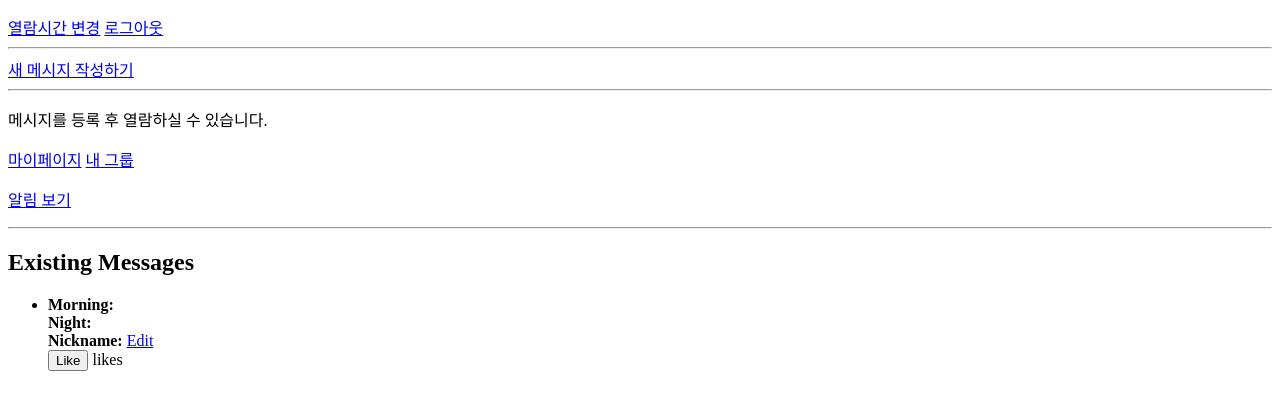
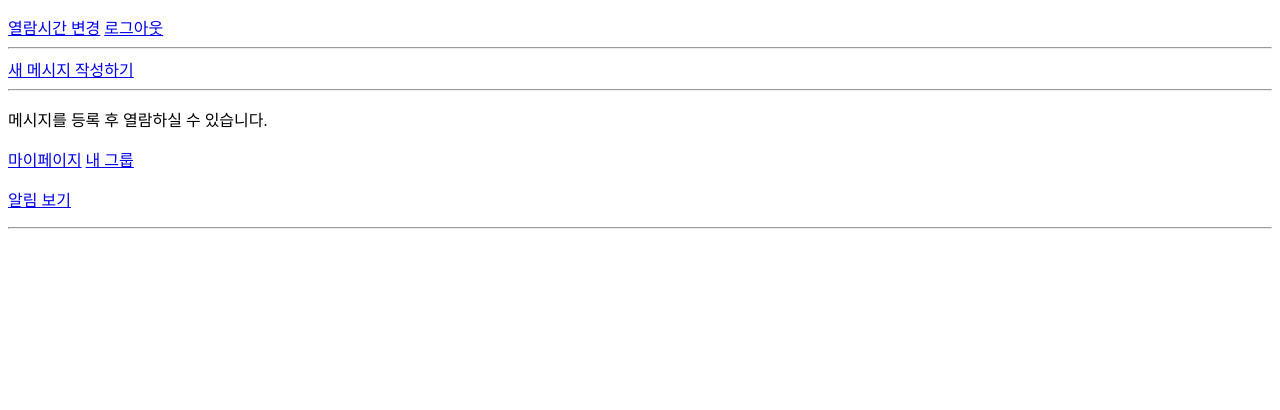
Before and after one commit to huggywuggy1289/2024-CentralHackathon, a Django app: page /main/ in a window 1280 px wide. Shown: the part 225-635 px from the top of the page. Run offline with Django 5.2, Linux system fonts and the light colour scheme; a user stored in the database is signed in; tables that the repository leaves empty hold one stand-in row (values such as "Sample post"); one stand-in notice (Sample message) is shown.

Commit message:
랜덤 메시지 빼고 최종

```diff
--- a/accounts/views.py
+++ b/accounts/views.py
@@ -44,7 +44,7 @@ def login_view(request):
 def logout_view(request):
     if request.method == "POST":
         logout(request)
-        return redirect('accounts:login')
+    return redirect('accounts:login')
 
 # 4. 마이페이지
 @login_required
--- a/main/templates/main/main.html
+++ b/main/templates/main/main.html
@@ -47,31 +47,5 @@
 
     <hr />
 
-    <h2>Existing Messages</h2>
-    <ul>
-        {% if messages %}
-            {% for message in messages %}
-                <li>
-                    <strong>Morning:</strong> {{ message.morning_mes }}<br>
-                    <strong>Night:</strong> {{ message.night_mes }}<br>
-                    <strong class="nickname">Nickname: {{ message.nick.nickname }}</strong>
-                    <a href="{% url 'main:update' message.id %}">Edit</a>
-                    <form method="post" action="{% url 'main:like_message' message.id %}">
-                        {% csrf_token %}
-                        <button type="submit" class="like-button">
-                            {% if user.profile in message.likes.all %}
-                                Unlike
-                            {% else %}
-                                Like
-                            {% endif %}
-                        </button>
-                        <span>{{ message.total_likes }} likes</span>
-                    </form>
-                </li>
-            {% endfor %}
-        {% else %}
-            <li>No messages for today.</li>
-        {% endif %}
-    </ul>
 </body>
 </html>
```
Also changed, not shown: main/templates/main/message_create.html (+0 -13 lines), main/views.py (+0 -36 lines).
